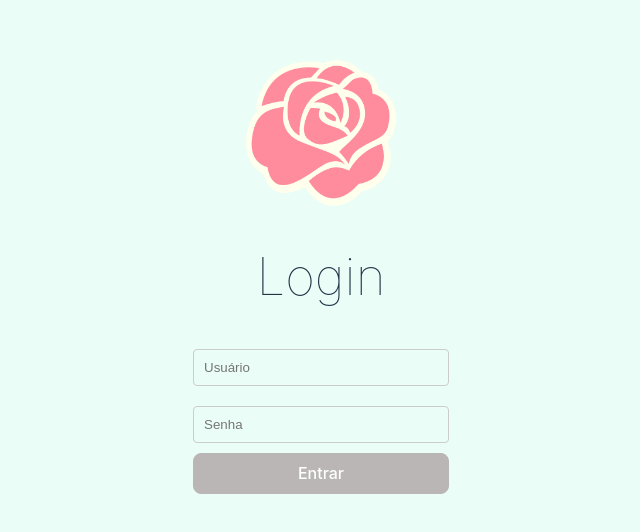
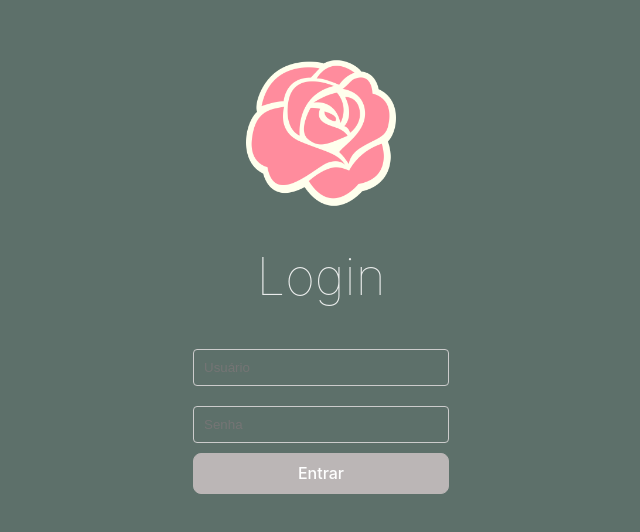
Before and after one commit to alicelopes47/tia-rosa-products-management, a React (Vite) app: page / in a window 1280 px wide. Shown: the part 124-656 px from the top of the page, without its empty margins (319-959 px from the left). Built offline with nearby package versions, Linux system fonts and the light colour scheme.

Commit message:
Atualizar o index.css

```diff
--- a/src/index.css
+++ b/src/index.css
@@ -99,16 +99,3 @@ button:focus,
 button:focus-visible {
   outline: 4px rgba(255, 255, 255, 0.87);
 }
-
-@media (prefers-color-scheme: light) {
-  :root {
-    color: #213547;
-    background-color: #ffffff;
-  }
-  a:hover {
-    color: #747bff;
-  }
-  button {
-    background-color: #ff8c9d;
-  }
-}
```
